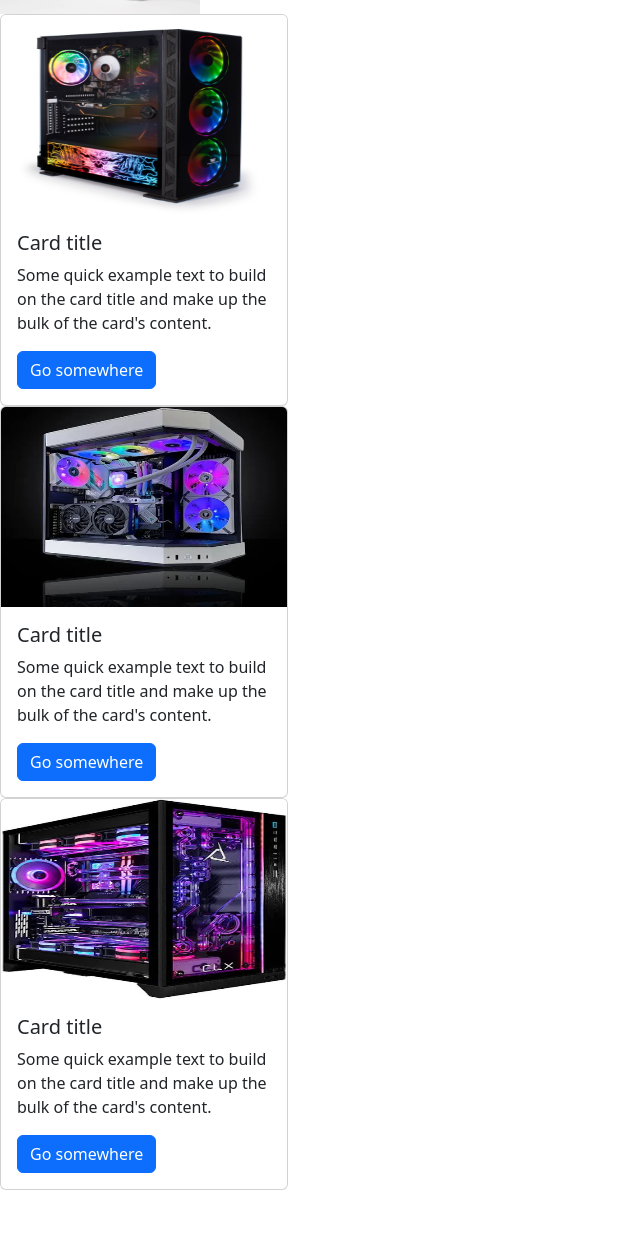
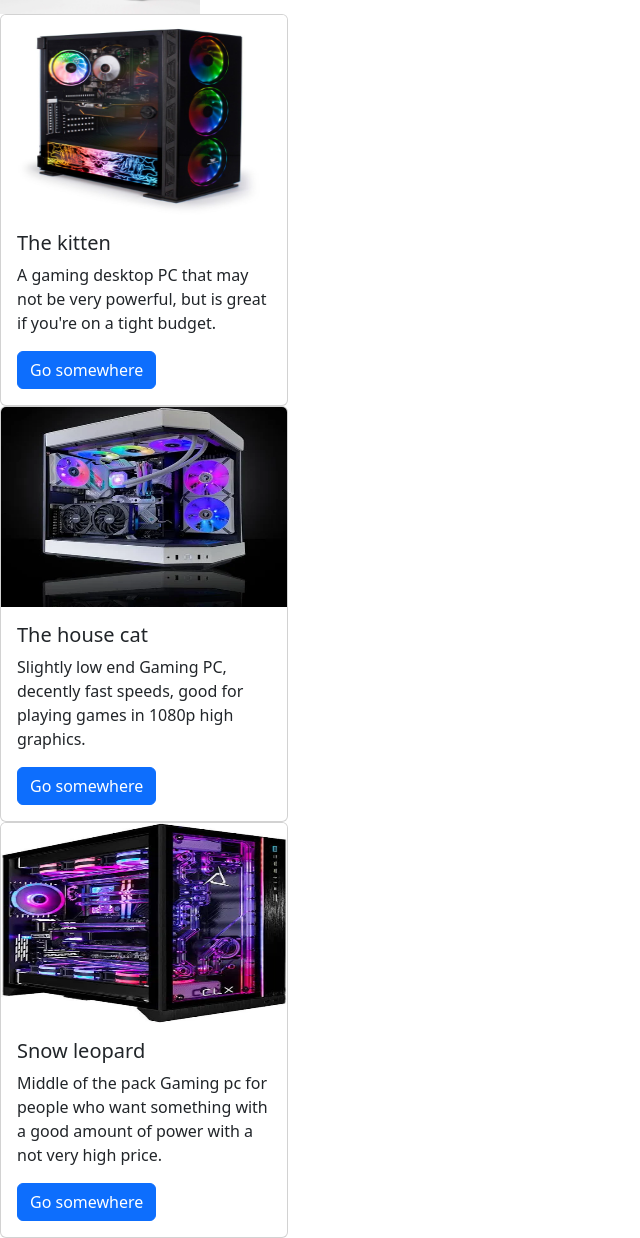
Before and after one commit to Leo221162/Leo221162.github.io, a plain HTML site: page Shop.html in a window 1280 px wide. Shown: the part 574-1812 px from the top of the page, without its empty margins (0-640 px from the left). Before the commit the page ends 1764 px from the top, so only its background shows below. Drawn offline with nearby package versions, Linux system fonts and the light colour scheme.

Commit message:
Updated cards

```diff
--- a/Shop.html
+++ b/Shop.html
@@ -60,24 +60,24 @@
         <div class="card" style="width: 18rem;">
           <img src="Images/Pc 2.jpg" class="card-img-top" alt="...">
           <div class="card-body">
-            <h5 class="card-title">Card title</h5>
-            <p class="card-text">Some quick example text to build on the card title and make up the bulk of the card's content.</p>
+            <h5 class="card-title">The kitten</h5>
+            <p class="card-text">A gaming desktop PC that may not be very powerful, but is great if you're on a tight budget.</p>
             <a href="#" class="btn btn-primary">Go somewhere</a>
           </div>
         </div>
         <div class="card" style="width: 18rem;">
           <img src="Images/PCC.webp" class="card-img-top" alt="...">
           <div class="card-body">
-            <h5 class="card-title">Card title</h5>
-            <p class="card-text">Some quick example text to build on the card title and make up the bulk of the card's content.</p>
+            <h5 class="card-title">The house cat</h5>
+            <p class="card-text">Slightly low end Gaming PC, decently fast speeds, good for playing games in 1080p high graphics.</p>
             <a href="#" class="btn btn-primary">Go somewhere</a>
           </div>
         </div>
         <div class="card" style="width: 18rem;">
           <img src="Images/PC.webp" class="card-img-top" alt="...">
           <div class="card-body">
-            <h5 class="card-title">Card title</h5>
-            <p class="card-text">Some quick example text to build on the card title and make up the bulk of the card's content.</p>
+            <h5 class="card-title">Snow leopard</h5>
+            <p class="card-text">Middle of the pack Gaming pc for people who want something with a good amount of power with a not very high price.</p>
             <a href="#" class="btn btn-primary">Go somewhere</a>
           </div>
         </div>
```
